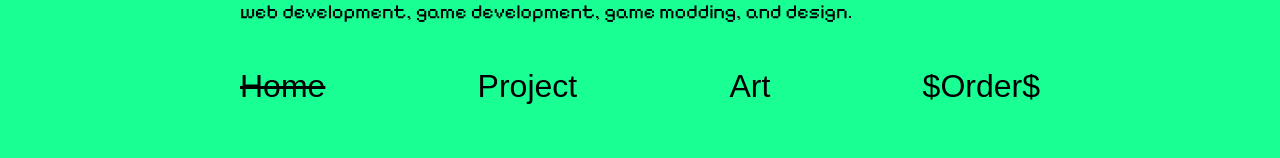
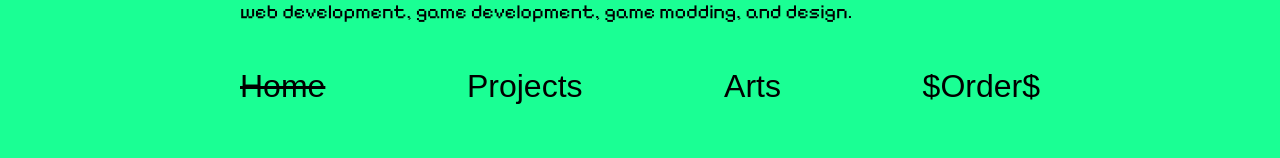
Before and after one commit to abcdavk/dafolio, a Vue app: page / in a window 1280 px wide. Shown: the part 208-366 px from the top of the page. Built offline with nearby package versions, Linux system fonts and the light colour scheme; a web font is replaced by a local one; what vue-final-modal would draw is missing.

Commit message:
refactor: title and navbar

```diff
--- a/src/Project.vue
+++ b/src/Project.vue
@@ -5,7 +5,7 @@ import ProjectCard from '@/components/ProjectCard.vue'
 
 <template>
   <div class="center">
-    <h1>Project</h1>
+    <h1>Projects</h1>
   </div>
   <div class="project-container">
     <div class="project">
--- a/src/components/Home/HeroSection.vue
+++ b/src/components/Home/HeroSection.vue
@@ -11,8 +11,8 @@
 
       <div class="navigation">
         <router-link to="/" class="current"> Home </router-link>
-        <router-link to="/project"> Project </router-link>
-        <router-link to="/art"> Art </router-link>
+        <router-link to="/project"> Projects </router-link>
+        <router-link to="/art"> Arts </router-link>
         <router-link to="/#fiverr-cta"> $Order$ </router-link>
       </div>
     </div>
--- a/src/components/Navbar.vue
+++ b/src/components/Navbar.vue
@@ -78,11 +78,11 @@ onUnmounted(() => {
             :class="{ current: route.path === '/project' }"
             @click="closeMenu"
           >
-            Project
+            Projects
           </router-link>
 
           <router-link to="/art" :class="{ current: route.path === '/art' }" @click="closeMenu">
-            Art
+            Arts
           </router-link>
 
           <router-link to="/#fiverr-cta" @click="closeMenu">$Order$</router-link>
```
